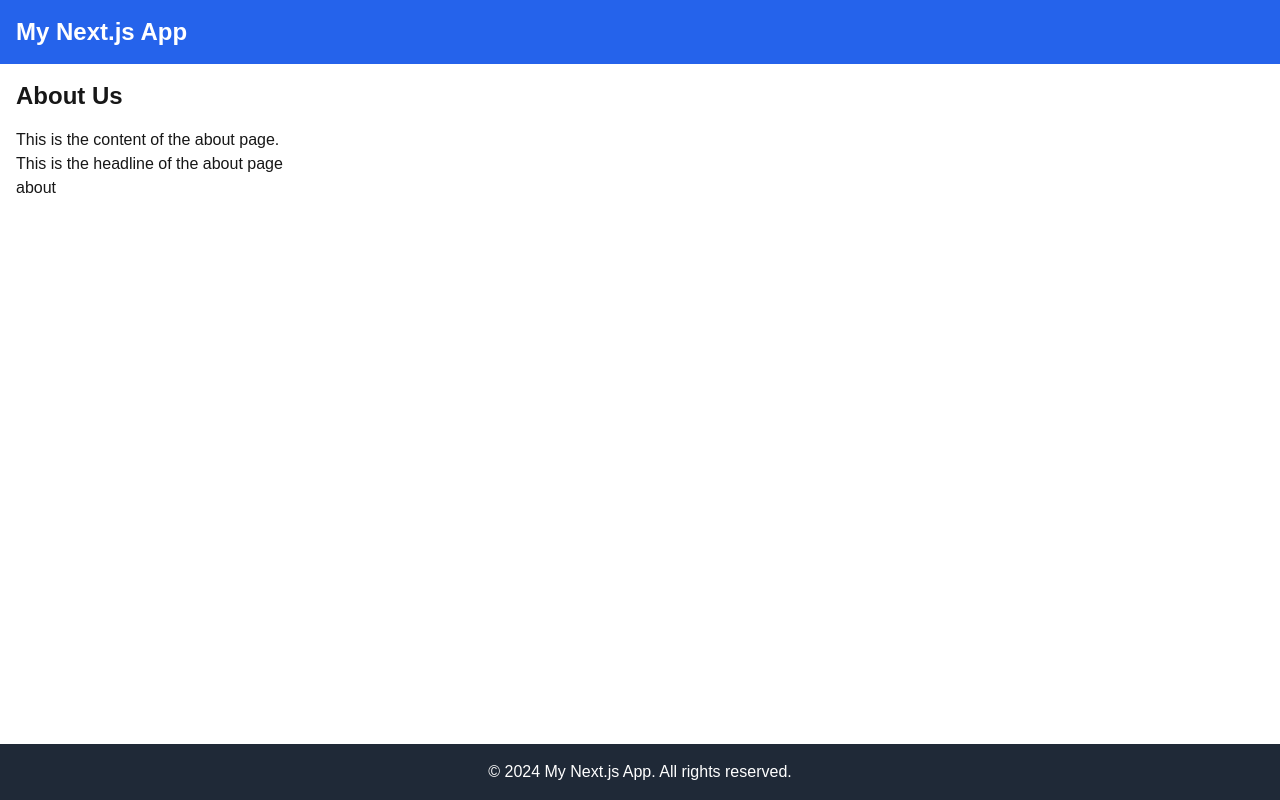
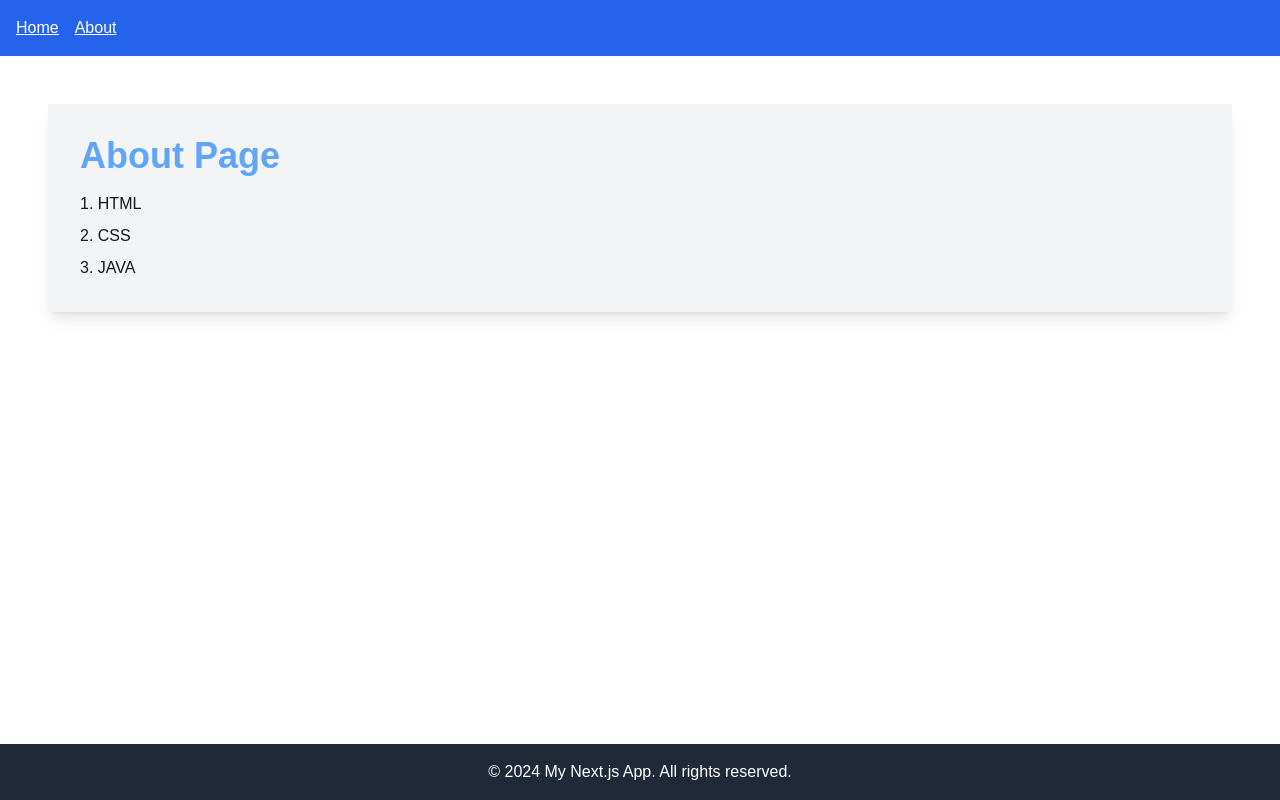
Before and after one commit to masaki0325/react-app, a Next.js app: page /about in a window 1280 px wide. Built offline with nearby package versions, Linux system fonts and the light colour scheme.

Commit message:
✨ Headerにリンクの追加

```diff
--- a/app/about/page.tsx
+++ b/app/about/page.tsx
@@ -2,10 +2,13 @@ import Headline from "@/components/Headline";
 
 export default function AboutPage() {
   return (
-    <div>
-      <h2 className="text-2xl font-bold mb-4">About Us</h2>
-      <p>This is the content of the about page.</p>
-      <Headline title="about page" page="about"/>
+    <div className="m-8 p-8 bg-gray-100 shadow-lg">
+      <h1 className="font-bold sm:text-2xl md:text-4xl lg:text-blue-400 text-red-500">About Page</h1>
+      <ul className="mt-4 space-y-2 list-decimal list-inside">
+        <li>HTML</li>
+        <li>CSS</li>
+        <li>JAVA</li>
+      </ul>
     </div>
   );
 }
--- a/app/page.tsx
+++ b/app/page.tsx
@@ -6,7 +6,6 @@ export default function HomePage() {
   return (
     <div>
       <h2 className="text-2xl font-bold mb-4">Welcome to the Home Page</h2>
-      <p>This is the content of the home page.</p>
       <Headline title="title" page="page" />
     </div>
   );
--- a/components/Header.tsx
+++ b/components/Header.tsx
@@ -1,7 +1,14 @@
+import Link from "next/link";
+
 export default function Header() {
-    return (
-      <header className="bg-blue-600 text-white p-4">
-        <h1 className="text-2xl font-bold">My Next.js App</h1>
-      </header>
-    );
-  }
+  return (
+    <header className="bg-blue-600 text-white p-4">
+      <Link href="/" className="underline hover:text-gray-300">
+        Home
+      </Link>
+      <Link href="/about" className="ml-4 underline hover:text-gray-300">
+        About
+      </Link>
+    </header>
+  );
+}
```
Also changed, not shown: components/Headline.tsx (+7 -7 lines).
